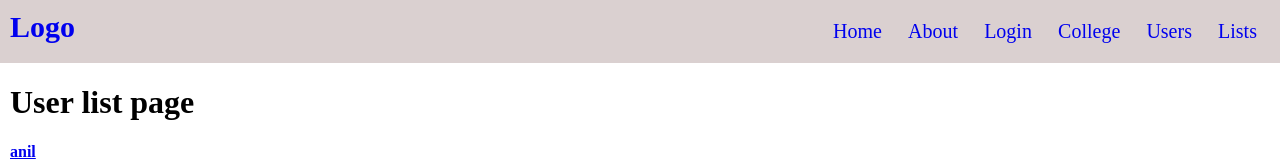
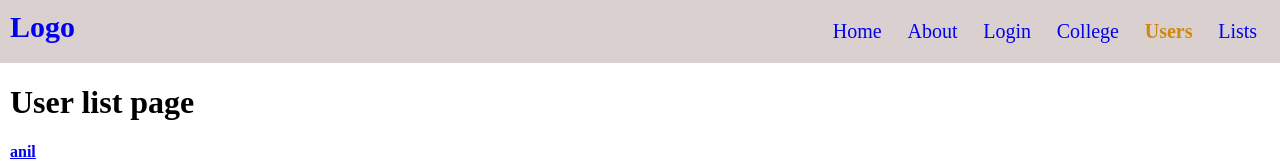
Before and after one commit to nandinipatwa099/chai-aur-react, a React (Vite) app in the folder 15Header_ReactRouter/: page /user in a window 1280 px wide. Shown: the top 161 px of the page. Built offline with nearby package versions, Linux system fonts and the light colour scheme.

Commit message:
navLink and active class

```diff
--- a/15Header_ReactRouter/src/NavBar.jsx
+++ b/15Header_ReactRouter/src/NavBar.jsx
@@ -1,4 +1,4 @@
-import { Link, Outlet } from "react-router";
+import {  NavLink, Outlet } from "react-router";
 import "./header.css"
 
 function NavBar() {
@@ -7,42 +7,42 @@ function NavBar() {
     <div>
       <div className="header">
         <div>
-          <Link className="link" to={"/home"}>
+          <NavLink className="link" to={"/home"}>
             <h2>Logo</h2>
-          </Link>
+          </NavLink>
         </div>
 
         <div>
           <ul>
             <li>
-              <Link className="link" to="/home">
+              <NavLink className={({isActive})=> (isActive? 'custom-active link': 'link')} to="/home">
                 Home
-              </Link>
+              </NavLink>
             </li>
             <li>
-              <Link className="link" to="/in/user/about">
+              <NavLink className="link" to="/in/user/about">
                 About
-              </Link>
+              </NavLink>
             </li>
             <li>
-              <Link className="link" to="/in/user/login">
+              <NavLink className="link" to="/in/user/login">
                 Login
-              </Link>
+              </NavLink>
             </li>
             <li>
-              <Link className="link" to="/college">
+              <NavLink className="link" to="/college">
                 College
-              </Link>
+              </NavLink>
             </li>
             <li>
-              <Link className="link" to="/user">
+              <NavLink className="link" to="/user">
                 Users
-              </Link>
+              </NavLink>
             </li>
             <li>
-              <Link className="link" to="/user/list">
+              <NavLink className="link" to="/user/list">
                 Lists
-              </Link>
+              </NavLink>
             </li>
           </ul>
         </div>
--- a/15Header_ReactRouter/src/header.css
+++ b/15Header_ReactRouter/src/header.css
@@ -41,3 +41,13 @@ body{
     font-size: 20px;
     margin: 10px;
 }
+
+.active{
+    font-weight: 800;
+    color: rgb(205, 137, 11);
+}
+
+.custom-active{
+    font-weight: 900;
+    color: blue;
+}
```
